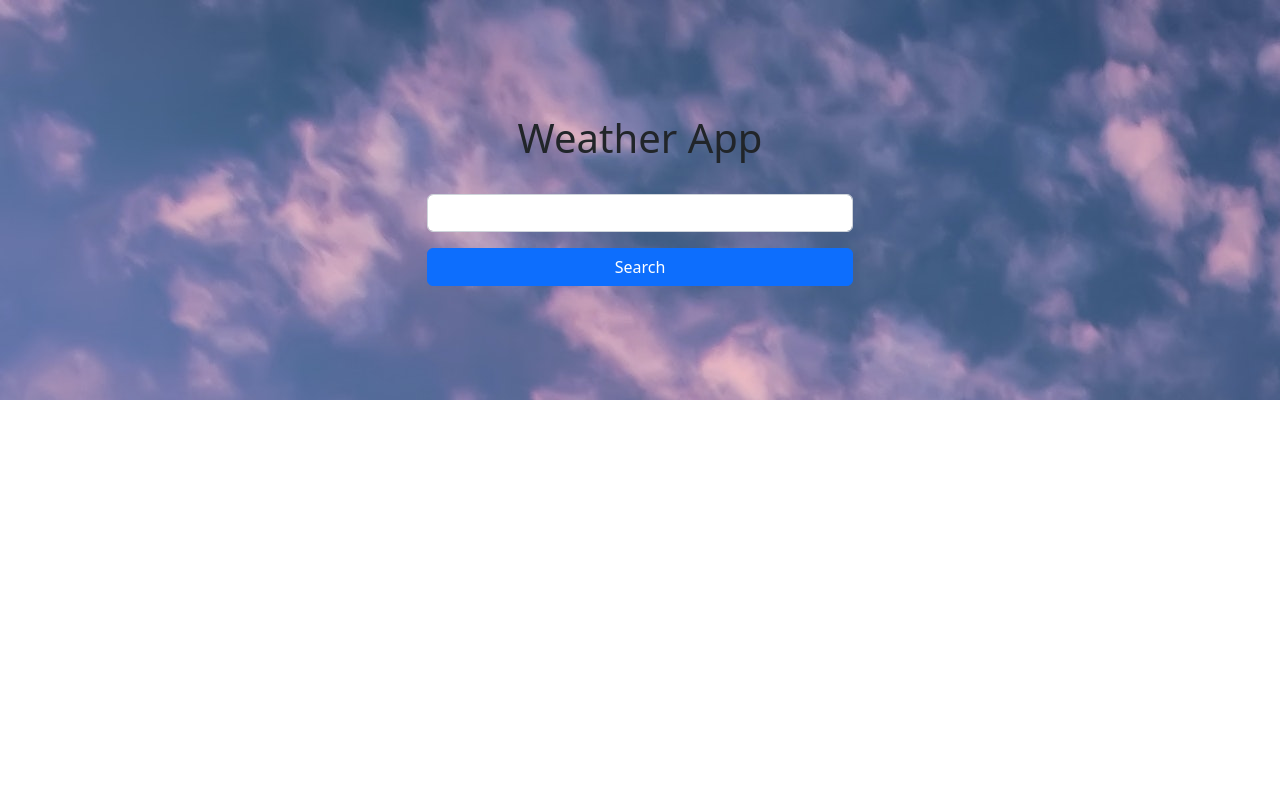
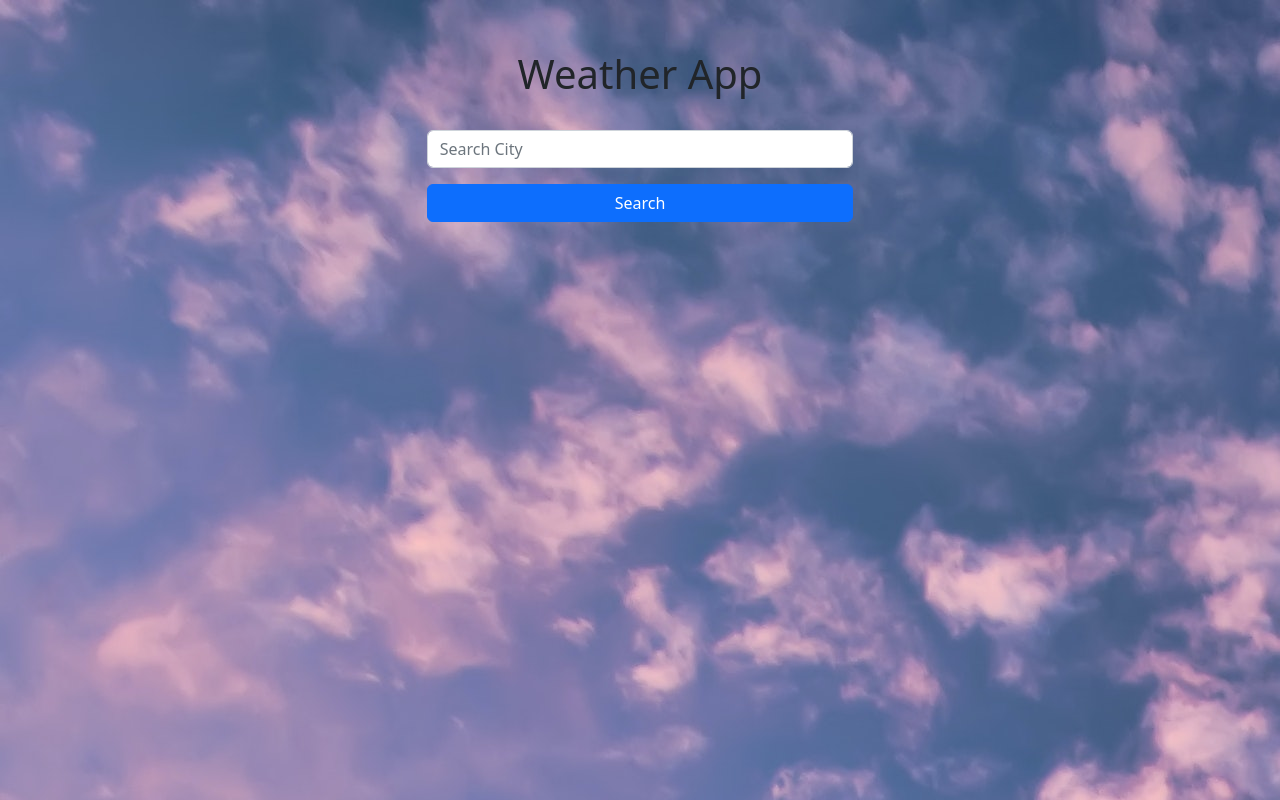
Before and after one commit to Vipashu/weather-app, a React (Create React App) app: page / in a window 1280 px wide. Built offline with nearby package versions, Linux system fonts and the light colour scheme.

Commit message:
first commit

```diff
--- a/src/App.css
+++ b/src/App.css
@@ -1,11 +1,9 @@
 .weatherBg{
-  background-image: url('./assets/img1.jpg');
-  height: 50vh;
+  margin-top: 50px;
   display: flex;
   align-items: center;
   flex-direction: column;
   justify-content: center;
-
 }
 
 .header{
@@ -15,6 +13,7 @@
 }
 
 .weatherResultBox{
+  background-color: white;
   margin: auto;
   width: 500px;
   height: 300px;
--- a/src/App.js
+++ b/src/App.js
@@ -38,7 +38,7 @@ function App() {
         <h1 className="heading">Weather App</h1>
 
         <div className="d-grid gap-3 col-4 mt-4">
-          <input type="text" className="form-control"
+          <input type="text" className="form-control" placeholder="Search City"
             value={inputCity}
             onChange={handleChangeInput} />
           <button className="btn btn-primary" type="button"
@@ -48,7 +48,7 @@ function App() {
       </div>
 
       {Object.keys(data).length > 0 &&
-        <div className="col-md-12 text-center mt-5">
+        <div className="col-md-12 text-center mt-5" >
 
           <div className="shadow rounded weatherResultBox">
             <img className="weatherIcon" alt='' src="https://i.pinimg.com/originals/77/0b/80/770b805d5c99c7931366c2e84e88f251.png" />
--- a/src/index.css
+++ b/src/index.css
@@ -5,6 +5,7 @@ body {
     sans-serif;
   -webkit-font-smoothing: antialiased;
   -moz-osx-font-smoothing: grayscale;
+  background-image: url('./assets/img1.jpg');
 }
 
 code {
```
